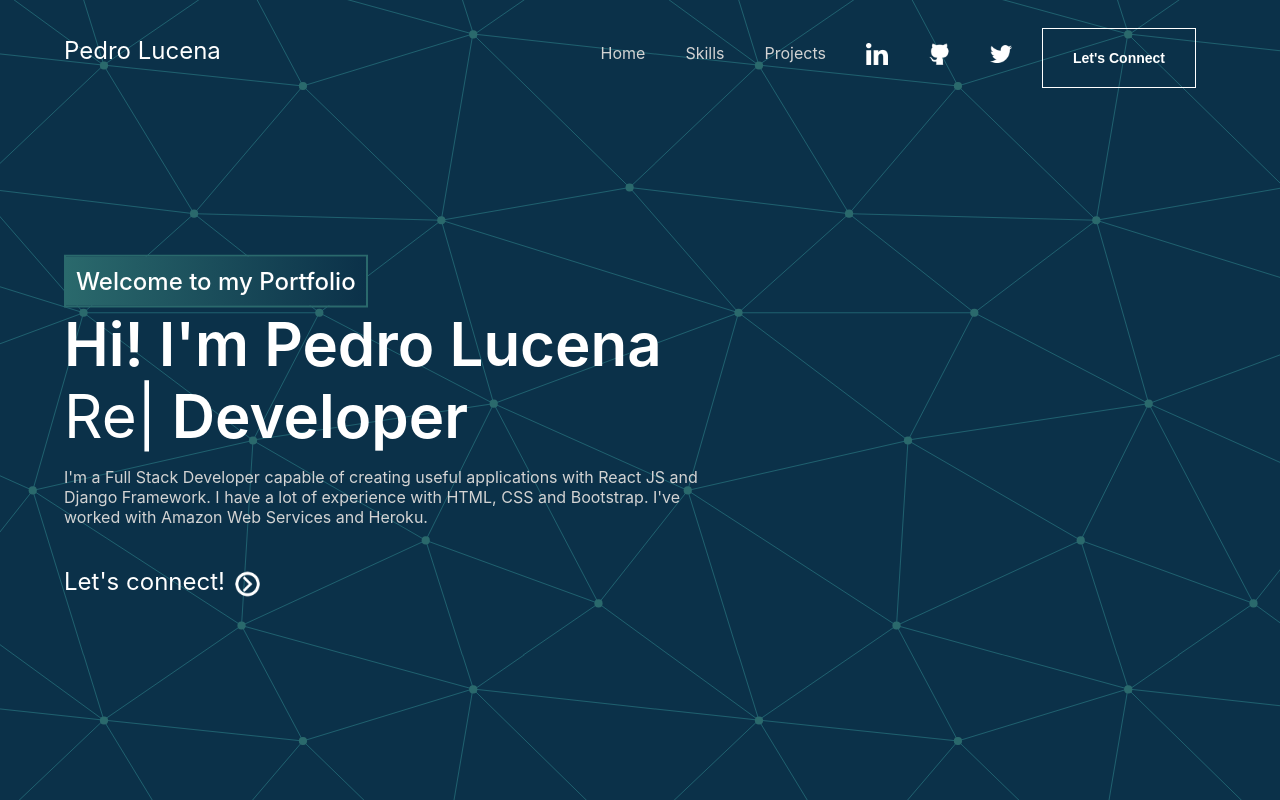
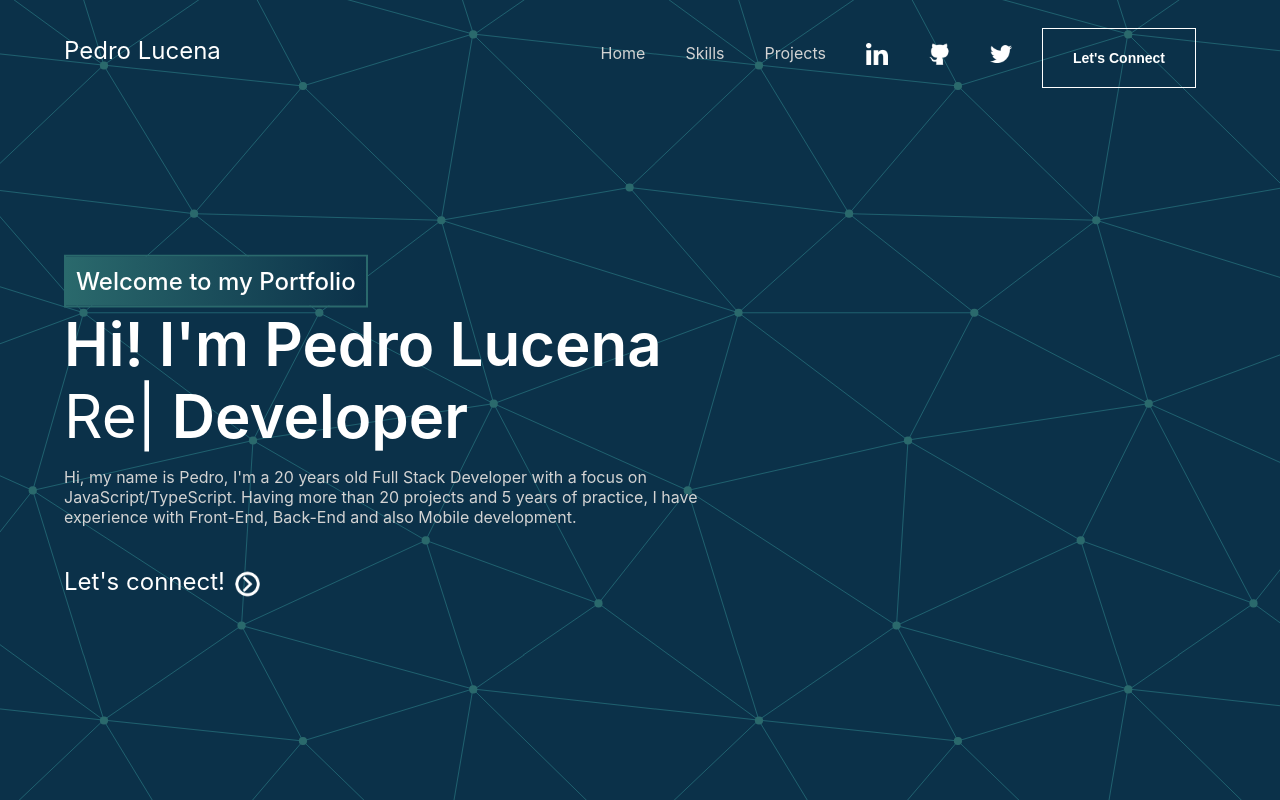
Before and after one commit to PedroL22/Pedro-Lucena-Portfolio, a React (Vite) app: page / in a window 1280 px wide. Shown: the top 800 px of the page. Built offline with nearby package versions, Linux system fonts and the light colour scheme.

Commit message:
Changed description

```diff
--- a/src/components/Section1/Section1.tsx
+++ b/src/components/Section1/Section1.tsx
@@ -27,10 +27,10 @@ function Section1() {
           <br className="breakline" /> Developer
         </h1>
         <p>
-          I'm a Full Stack Developer capable of creating useful applications
-          with React JS and Django Framework. I have a lot of experience with
-          HTML, CSS and Bootstrap. I've worked with Amazon Web Services and
-          Heroku.
+          Hi, my name is Pedro, I'm a 20 years old Full Stack Developer with a
+          focus on JavaScript/TypeScript. Having more than 20 projects and 5
+          years of practice, I have experience with Front-End, Back-End and also
+          Mobile development.
         </p>
         <div className="connect" onClick={handleClick2}>
           <h2 className="connect-text">Let's connect!</h2>
```
